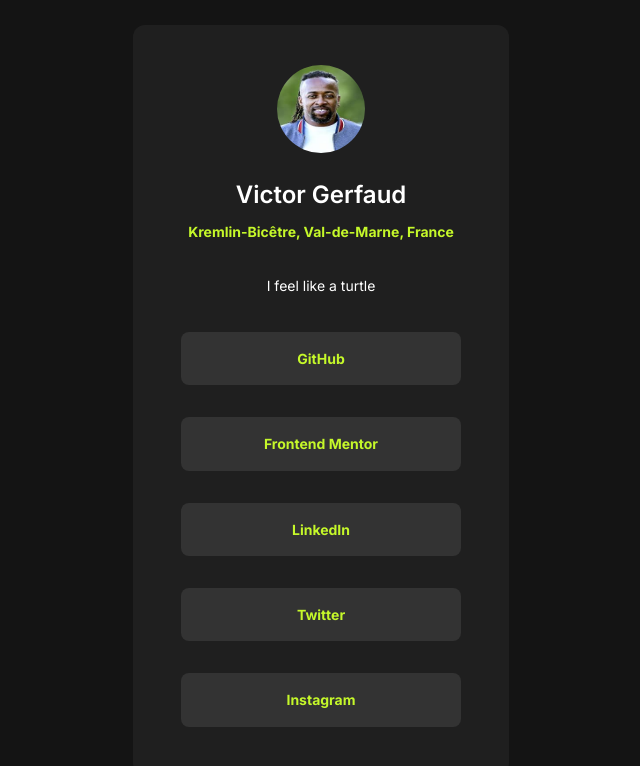
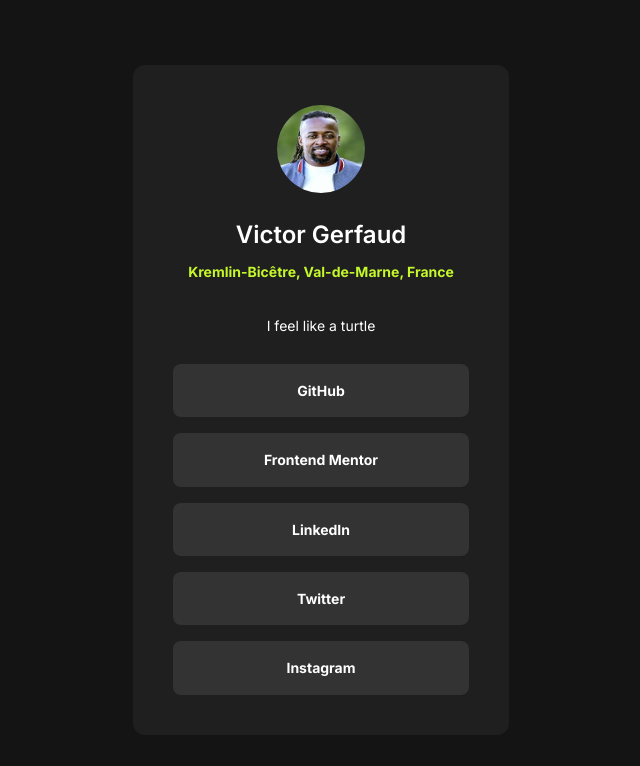
Before and after one commit to JamesLaviron/social-links-profile-main, a Vue app: page / in a window 1280 px wide. Shown: the top 766 px of the page, without its empty margins (319-959 px from the left). Built offline with nearby package versions, Linux system fonts and the light colour scheme.

Commit message:
Remove margin for link list and set text color to white

```diff
--- a/public/stylesheets/text-presets.css
+++ b/public/stylesheets/text-presets.css
@@ -25,3 +25,7 @@
   font-weight: 700;
   color: var(--color-green);
 }
+
+.network-link .text-preset-2-bold {
+  color: white;
+}
--- a/src/components/NetworkLink.vue
+++ b/src/components/NetworkLink.vue
@@ -21,7 +21,6 @@
   color: white;
   border-radius: 0.8rem;
   padding: var(--spacing-150);
-  margin: var(--spacing-100);
   background-color: var(--color-grey-700);
   text-decoration-line: none;
 }
```
Also changed, not shown: 8 other files (tests, documents, lock files or other folders).
